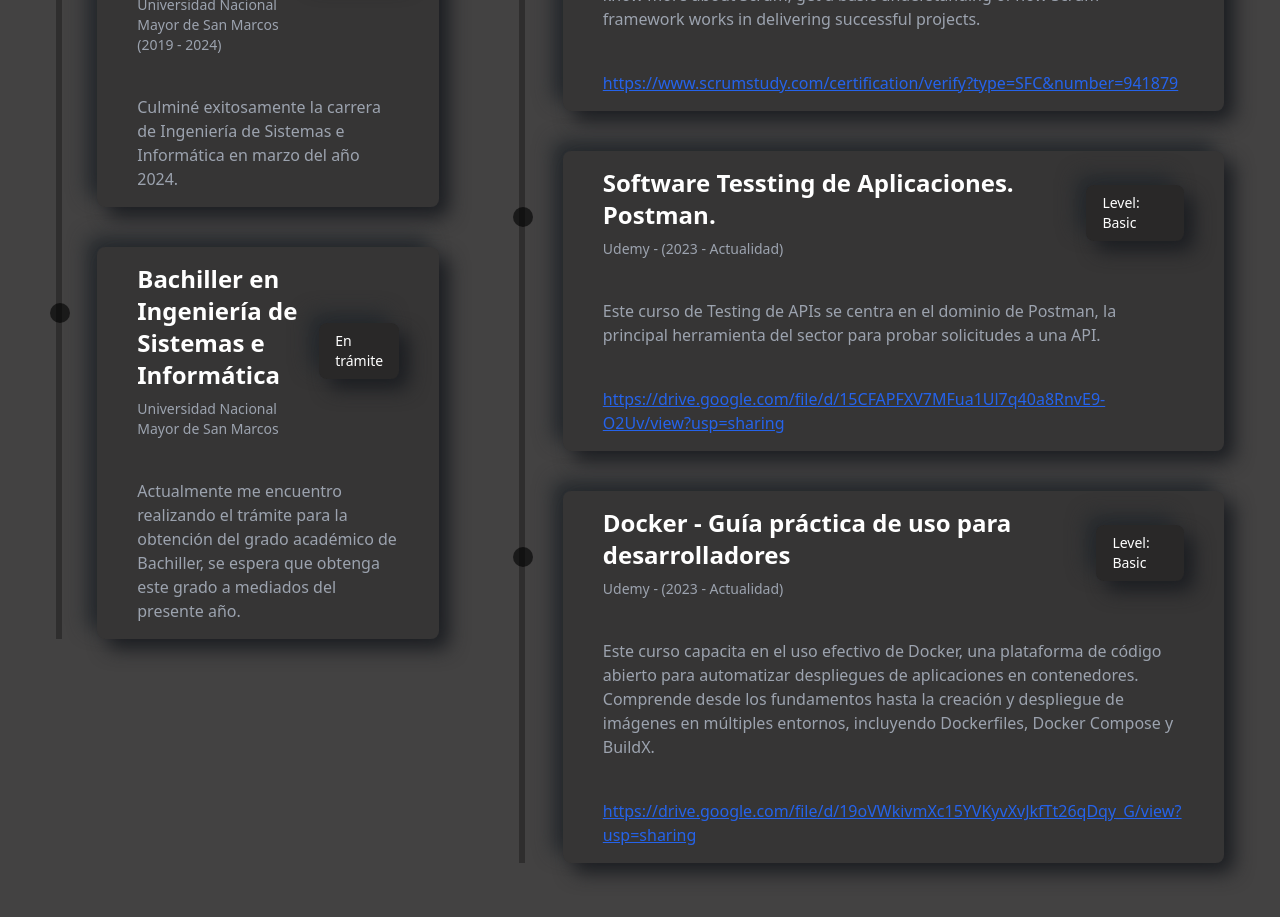
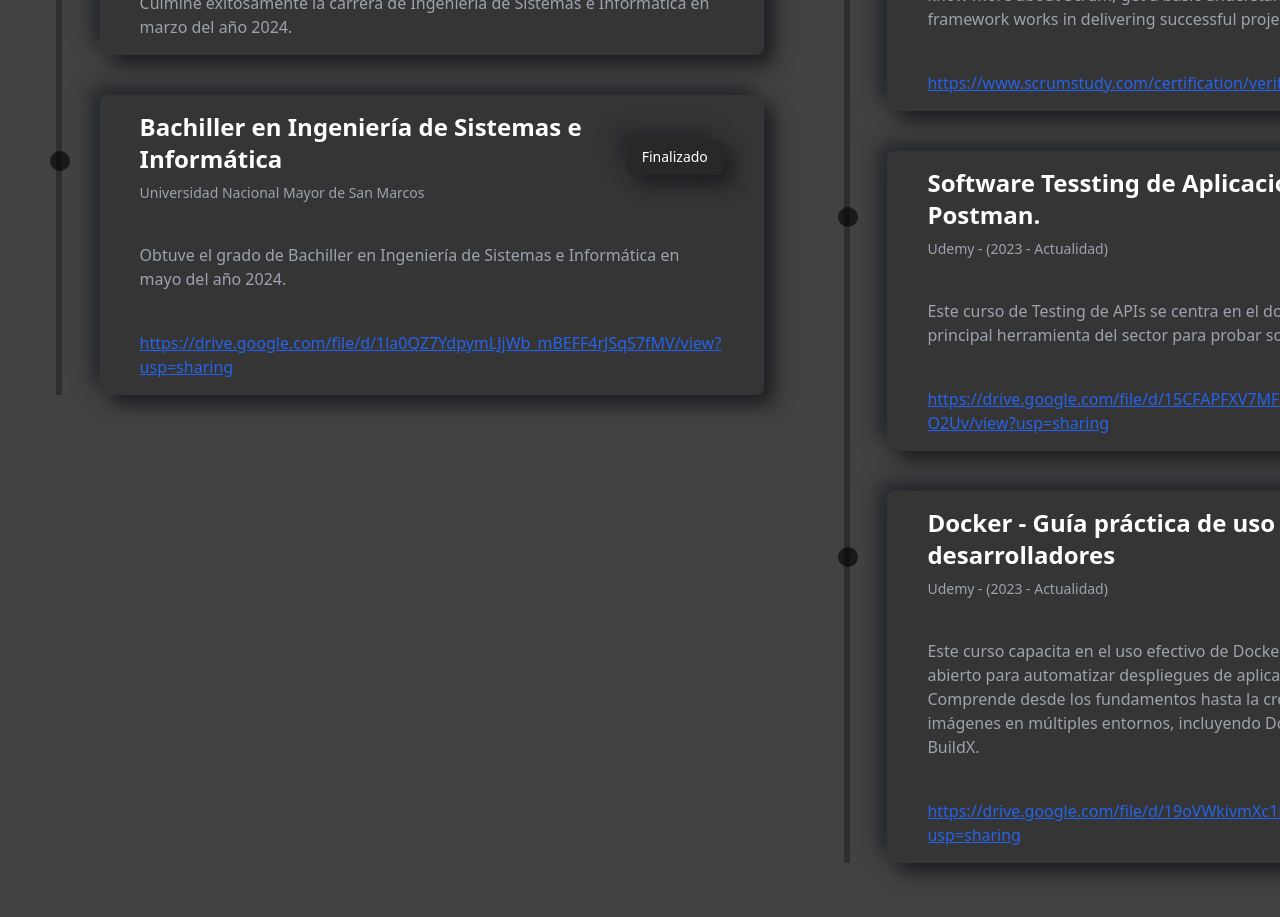
Before and after one commit to asem210/Portfolio, a React (Vite) app: page / in a window 1280 px wide. Shown: the part 2840-3757 px from the top of the page. Built offline with nearby package versions, Linux system fonts and the light colour scheme.

Commit message:
edit bachiller finished

```diff
--- a/src/components/resume/education.tsx
+++ b/src/components/resume/education.tsx
@@ -30,10 +30,10 @@ export const Education: React.FC<{}> = () => {
           <ResumeCard
             title="Bachiller en Ingeniería de Sistemas e Informática"
             subTitle="Universidad Nacional Mayor de San Marcos"
-            result="En trámite"
-            des="Actualmente me encuentro realizando el trámite para la obtención del grado académico de Bachiller, se espera que obtenga este grado a mediados del presente año. "
-            linkState={false}
-            link=""
+            result="Finalizado"
+            des="Obtuve el grado de Bachiller en Ingeniería de Sistemas e Informática en mayo del año 2024."
+            linkState={true}
+            link="https://drive.google.com/file/d/1la0QZ7YdpymLJjWb_mBEFF4rJSqS7fMV/view?usp=sharing"
           />
         </div>
       </div>
```
